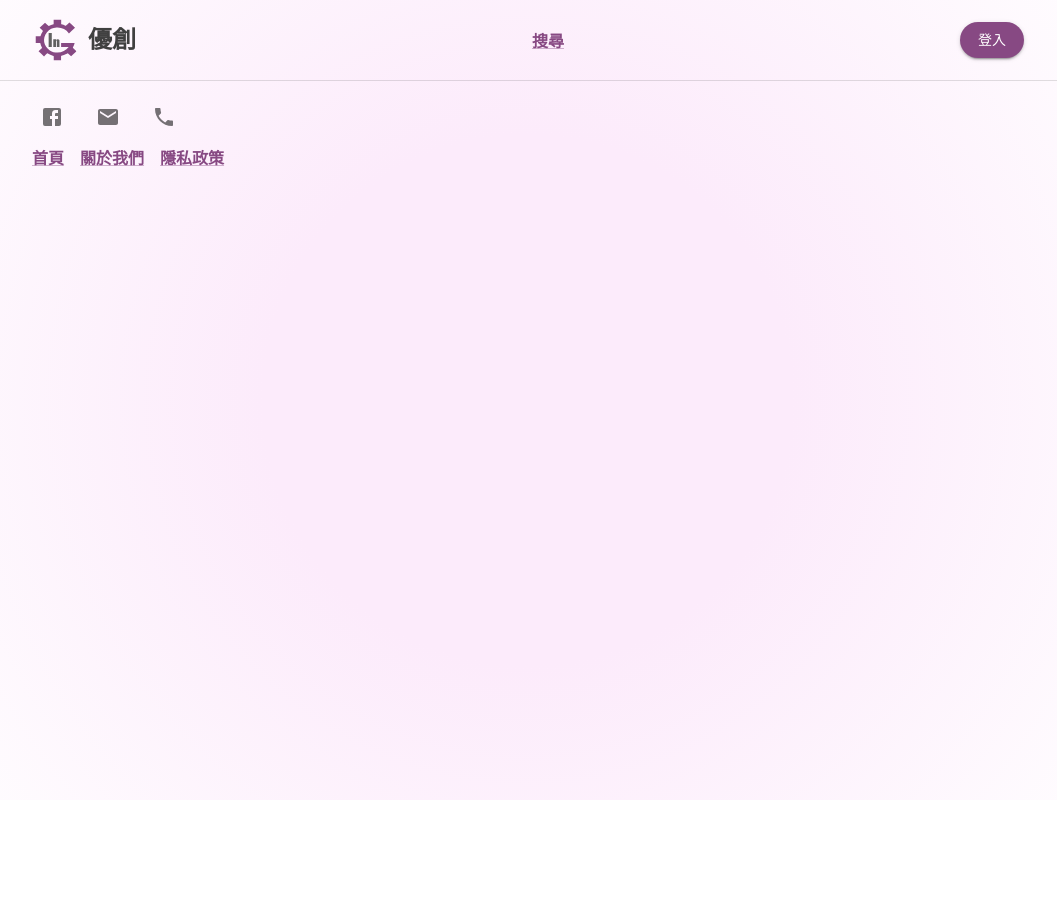
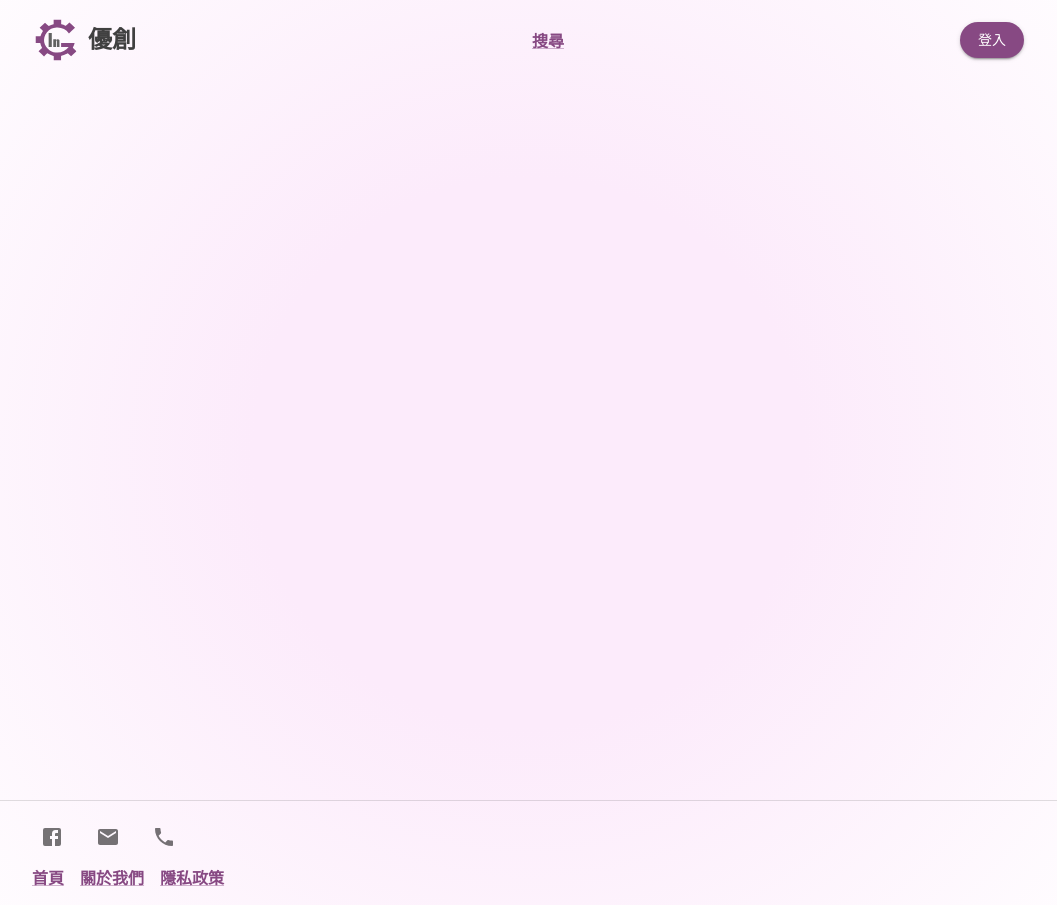
Before and after one commit to InGenius-Project/frontend, a React (Create React App) app: page /Account in a window 1280 px wide. Shown: the whole page, without its empty margins (112-1169 px from the left). Before the commit the page ends 800 px from the top, so only its background shows below. Built offline with nearby package versions, Linux system fonts and the light colour scheme; what material-ui-confirm would draw is missing.

Commit message:
feat: continue last commit

```diff
--- a/src/routes/MainRoute/index.tsx
+++ b/src/routes/MainRoute/index.tsx
@@ -23,7 +23,7 @@ export default function MainRoute() {
             sx={{
               display: "flex",
               flexGrow: 1,
-              minHeight: "calc(100vh - var(--lng-height-navbar))",
+              minHeight: "calc(100vh - var(--ing-height-navbar))",
               justifyContent: "center",
             }}
           >
```
